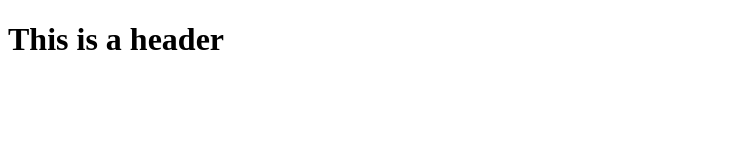
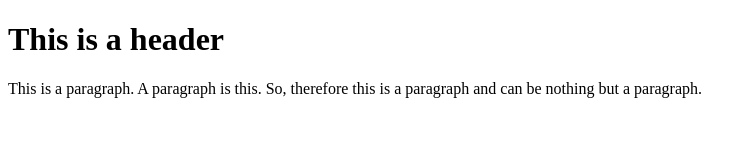
Before and after one commit to GHodge340/git-test, a plain HTML site: page index.html in a window 1280 px wide. Shown: the whole page, without its empty margins (0-756 px from the left). Drawn offline with Linux system fonts and the light colour scheme.

Commit message:
First Commit

```diff
--- a/index.html
+++ b/index.html
@@ -7,5 +7,6 @@
 </head>
 <body>
     <h1>This is a header</h1>
+    <p>This is a paragraph. A paragraph is this. So, therefore this is a paragraph and can be nothing but a paragraph.</p>
 </body>
 </html>
```
